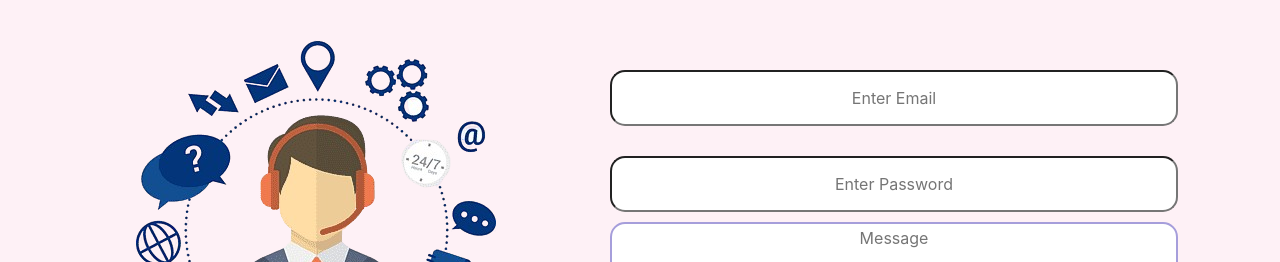
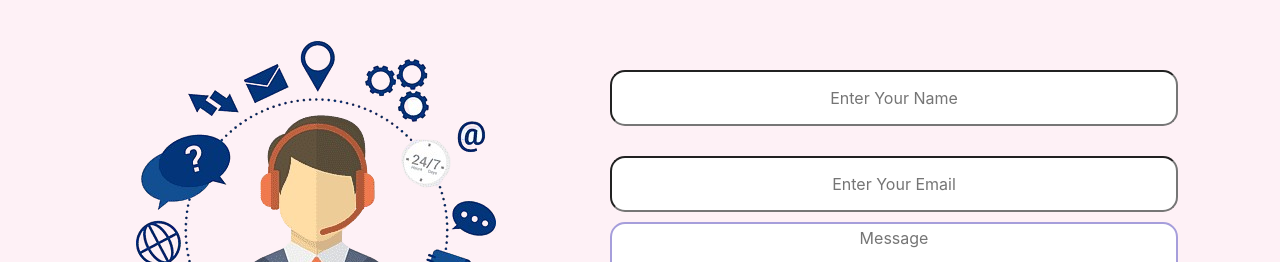
Before and after one commit to ankitkumariuj/ay-sell-front, a React (Create React App) app: page /contact in a window 1280 px wide. Shown: the part 223-485 px from the top of the page. Built offline with nearby package versions, Linux system fonts and the light colour scheme.

Commit message:
Update contact.jsx

```diff
--- a/src/contact.jsx
+++ b/src/contact.jsx
@@ -10,9 +10,9 @@ const contact = () => {
       <div className="continaras">
       <div className="contact">
         <form action="">
-            <input type="email" name="" id="" placeholder='Enter Email' required/><br />
-            <input type="password" name="" id="" placeholder='Enter Password'  required/><br/>
-          <textarea name="" id=""  placeholder='Message'></textarea>
+            <input type="email" name="" id="" placeholder='Enter Your Name' required/><br />
+            <input type="password" name="" id="" placeholder='Enter Your Email'  required/><br/>
+          <textarea  placeholder='Message'></textarea>
           <button>Send</button>
 
         </form>
```
